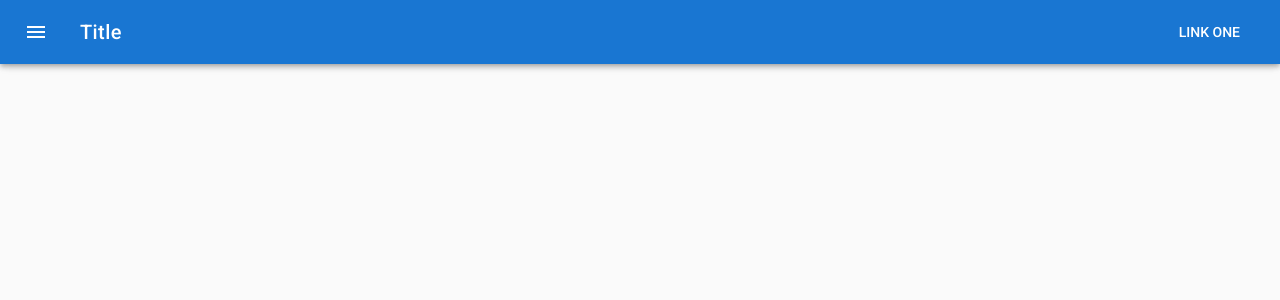
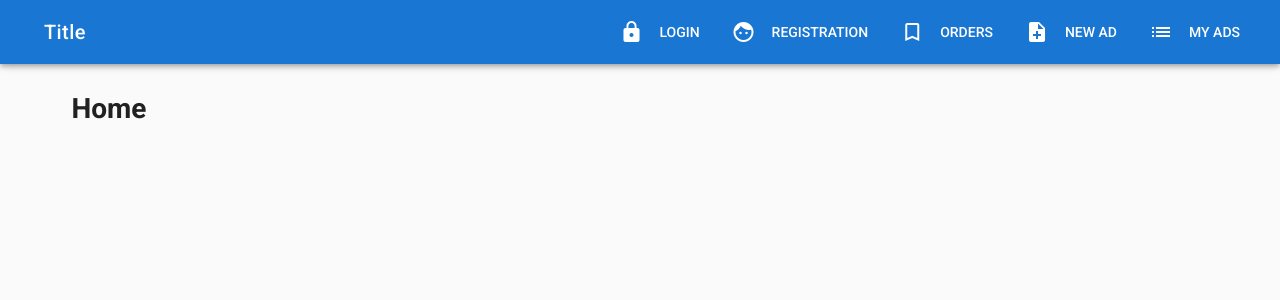
Before and after one commit to OstKost/vuejs-test, a Vue app: page /#/new in a window 1280 px wide. Before the commit this address led to /#/. Shown: the top 300 px of the page. Built offline with nearby package versions, Linux system fonts and the light colour scheme.

Commit message:
меню и роутинг

```diff
--- a/src/App.vue
+++ b/src/App.vue
@@ -1,13 +1,29 @@
 <template>
   <v-app>
-    <v-navigation-drawer app temporary></v-navigation-drawer>
+    <v-navigation-drawer app temporary v-model='drawer'>
 
-    <v-toolbar app dark color="primary">
-      <v-toolbar-side-icon></v-toolbar-side-icon>
+      <v-list>
+        <v-list-tile v-for='link of links' :key='link.title' :to='link.url'>
+          <v-list-tile-action>
+            <v-icon>{{link.icon}}</v-icon>
+          </v-list-tile-action>
+          <v-list-tile-content>
+            <v-list-tile-title v-text='link.title'></v-list-tile-title>
+          </v-list-tile-content>
+        </v-list-tile>
+      </v-list>
+
+    </v-navigation-drawer>
+
+    <v-toolbar app dark color='primary'>
+      <v-toolbar-side-icon @click='drawer = !drawer' class='hidden-md-and-up'></v-toolbar-side-icon>
       <v-toolbar-title>Title</v-toolbar-title>
       <v-spacer></v-spacer>
-      <v-toolbar-items class="hidden-sm-and-down">
-        <v-btn flat>Link One</v-btn>
+      <v-toolbar-items class='hidden-sm-and-down'>
+        <v-btn v-for='link of links' :key='link.title' :to='link.url' flat>
+          <v-icon left>{{link.icon}}</v-icon>
+          {{link.title}}
+        </v-btn>
       </v-toolbar-items>
     </v-toolbar>
 
@@ -18,5 +34,18 @@
 </template>
 
 <script>
-export default {}
+export default {
+  data () {
+    return {
+      drawer: false,
+      links: [
+        { title: 'Login', icon: 'lock', url: '/login' },
+        { title: 'Registration', icon: 'face', url: '/registration' },
+        { title: 'Orders', icon: 'bookmark_border', url: '/orders' },
+        { title: 'New ad', icon: 'note_add', url: '/new' },
+        { title: 'My ads', icon: 'list', url: '/list' }
+      ]
+    }
+  }
+}
 </script>
--- /dev/null
+++ b/src/components/Ads/Ad.vue
@@ -0,0 +1,17 @@
+<template>
+    <v-container>
+        <v-layout row>
+            <v-flex xs12>
+                <h1>AD</h1>
+            </v-flex>
+        </v-layout>
+    </v-container>
+</template>
+
+<script>
+export default {
+    data () {
+        return {}
+    }
+}
+</script>
--- /dev/null
+++ b/src/components/Ads/AdList.vue
@@ -0,0 +1,17 @@
+<template>
+    <v-container>
+        <v-layout row>
+            <v-flex xs12>
+                <h1>AD list</h1>
+            </v-flex>
+        </v-layout>
+    </v-container>
+</template>
+
+<script>
+export default {
+    data () {
+        return {}
+    }
+}
+</script>
--- /dev/null
+++ b/src/components/Ads/NewAd.vue
@@ -0,0 +1,17 @@
+<template>
+    <v-container>
+        <v-layout row>
+            <v-flex xs12>
+                <h1>New AD</h1>
+            </v-flex>
+        </v-layout>
+    </v-container>
+</template>
+
+<script>
+export default {
+    data () {
+        return {}
+    }
+}
+</script>
--- /dev/null
+++ b/src/components/Auth/Login.vue
@@ -0,0 +1,17 @@
+<template>
+    <v-container>
+        <v-layout row>
+            <v-flex xs12>
+                <h1>Login</h1>
+            </v-flex>
+        </v-layout>
+    </v-container>
+</template>
+
+<script>
+export default {
+    data () {
+        return {}
+    }
+}
+</script>
--- /dev/null
+++ b/src/components/Auth/Registration.vue
@@ -0,0 +1,17 @@
+<template>
+    <v-container>
+        <v-layout row>
+            <v-flex xs12>
+                <h1>Registration</h1>
+            </v-flex>
+        </v-layout>
+    </v-container>
+</template>
+
+<script>
+export default {
+    data () {
+        return {}
+    }
+}
+</script>
--- /dev/null
+++ b/src/components/Home.vue
@@ -0,0 +1,17 @@
+<template>
+    <v-container>
+        <v-layout row>
+            <v-flex xs12>
+                <h1>Home</h1>
+            </v-flex>
+        </v-layout>
+    </v-container>
+</template>
+
+<script>
+export default {
+    data () {
+        return {}
+    }
+}
+</script>
--- /dev/null
+++ b/src/components/User/Orders.vue
@@ -0,0 +1,17 @@
+<template>
+    <v-container>
+        <v-layout row>
+            <v-flex xs12>
+                <h1>Orders</h1>
+            </v-flex>
+        </v-layout>
+    </v-container>
+</template>
+
+<script>
+export default {
+    data () {
+        return {}
+    }
+}
+</script>
--- a/src/router/index.js
+++ b/src/router/index.js
@@ -1,8 +1,53 @@
 import Vue from 'vue'
 import Router from 'vue-router'
+
+import Home from '@/components/Home'
+import Ad from '@/components/Ads/Ad'
+import AdList from '@/components/Ads/AdList'
+import NewAd from '@/components/Ads/NewAd'
+import Login from '@/components/Auth/Login'
+import Registration from '@/components/Auth/Registration'
+import Orders from '@/components/User/Orders'
 
 Vue.use(Router)
 
 export default new Router({
-  routes: []
+  routes: [
+    {
+      path: '',
+      name: 'home',
+      component: Home
+    },
+    {
+      path: '/ad/:id',
+      name: 'ad',
+      component: Ad
+    },
+    {
+      path: '/list',
+      name: 'list',
+      component: AdList
+    },
+    {
+      path: '/new',
+      name: 'new',
+      component: NewAd
+    },
+    {
+      path: '/login',
+      name: 'login',
+      component: Login
+    },
+    {
+      path: '/registration',
+      name: 'registration',
+      component: Registration
+    },
+    {
+      path: '/orders',
+      name: 'orders',
+      component: Orders
+    }
+  ],
+  mode: 'history'
 })
```
Also changed, not shown: .eslintrc.js.
